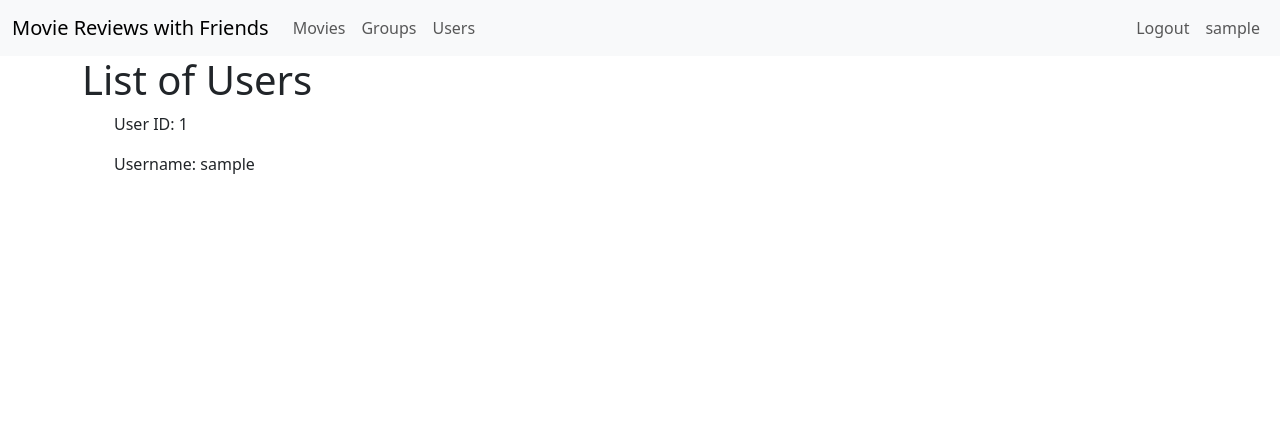
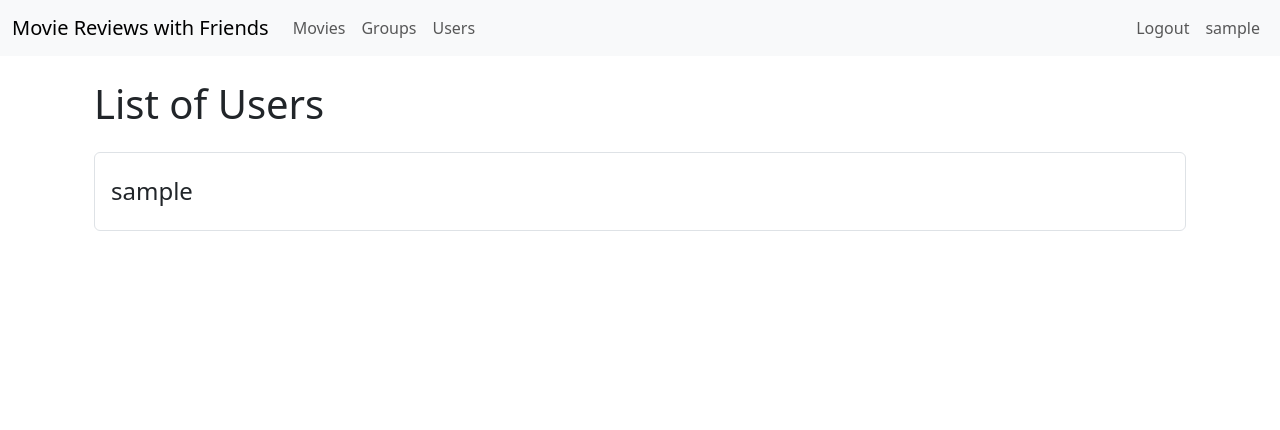
Before and after one commit to NixTS/movie-reviews-with-friends, a Django app: template accounts/templates/accounts/display_users.html in a window 1280 px wide. Shown: the top 430 px of the page. Run offline with Django 4.2, Linux system fonts and the light colour scheme; the template is opened without the code that fills it: values that come from a table or form of the project are taken from there, others are empty; the visitor is signed in with stand-in values (Sample User, id 1); data comes from the database, SQL or seed files in the repository; parts of the project's set-up code (start-up, migrations or seed data) failed here and were passed over.

Commit message:
Style all_users page

```diff
--- a/accounts/templates/accounts/display_users.html
+++ b/accounts/templates/accounts/display_users.html
@@ -4,17 +4,19 @@
 
 {% block content %}
 
-<h1>List of Users</h1>
+<div class="container mt-4">
+    <h2 class="text-left display-6 mb-4">List of Users</h2>
     {% if users %}
-<ul>
+        <ul class="list-group">
             {% for user in users %}
-    <p>User ID: {{ user.id }}</p>
-    <a href="{% url 'user_details' user.id %}">
-        <p>Username: {{ user.username }}</p>
+                <li class="list-group-item mb-4 border rounded py-4">
+                    <a href="{% url 'user_details' user.id %}" class="text-decoration-none">
+                        <h2 class="h4 mb-0">{{ user.username }}</h2>
                     </a>
-    <br>
+                </li>
             {% endfor %}
         </ul>
     {% endif %}
+</div>
 
 {% endblock %}
```
Lines whose indentation alone changed are shown as unchanged.
